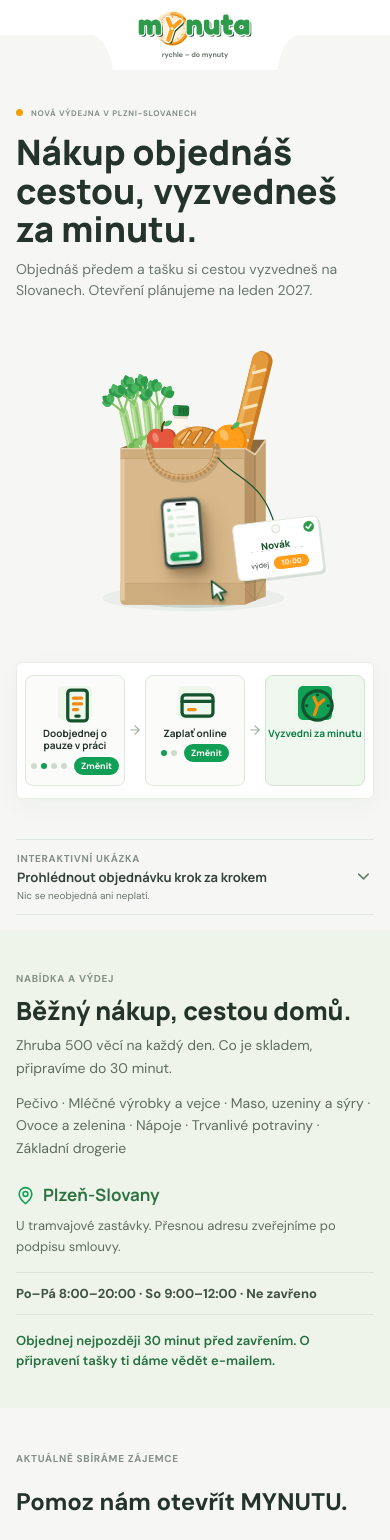
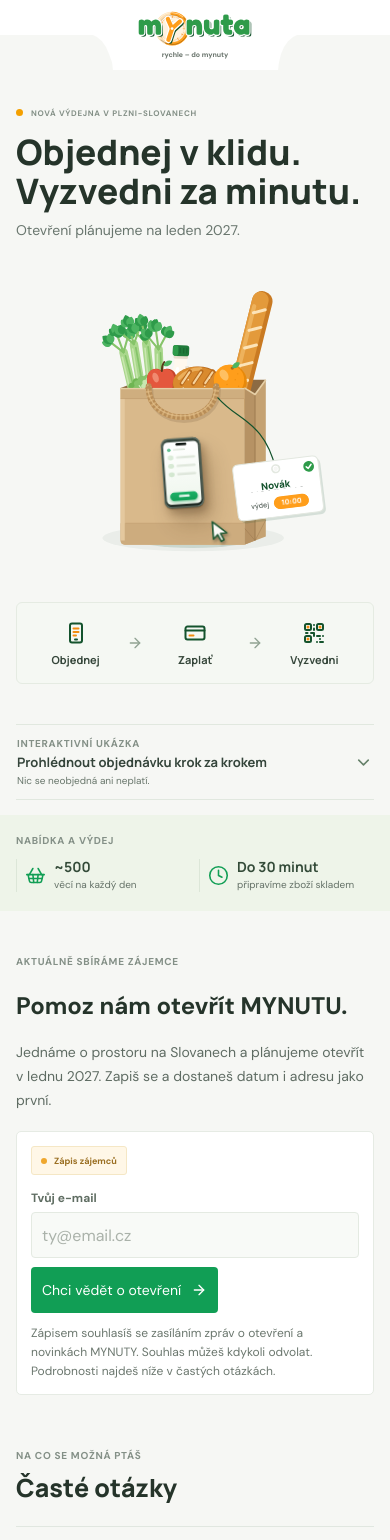
Before and after one commit to miroslavNemecDev/mynuta, a React (Vite) app: page / in a window 390 px wide. Shown: the top 1540 px of the page. Built offline with nearby package versions, Linux system fonts and the light colour scheme.

Commit message:
Polish landing page and refresh favicon

```diff
--- a/index.html
+++ b/index.html
@@ -2,8 +2,7 @@
 <html lang="cs">
   <head>
     <meta charset="UTF-8" />
-    <link rel="icon" type="image/svg+xml" href="/favicon.svg" />
-    <link rel="icon" href="/favicon.ico" sizes="any" />
+    <link rel="icon" type="image/x-icon" href="/favicon.ico?v=2" />
     <link rel="apple-touch-icon" href="/apple-touch-icon.png" />
     <meta name="viewport" content="width=device-width, initial-scale=1.0" />
     <meta name="theme-color" content="#f6f7f4" />
--- a/src/PublicLanding.css
+++ b/src/PublicLanding.css
@@ -55,7 +55,7 @@
 .flow-step { display: flex; align-items: center; justify-content: center; gap: 12px; }
 .flow-icon { display: grid; width: 45px; height: 45px; flex: 0 0 auto; place-items: center; color: var(--public-green); background: #edf7ec; border-radius: 5px; }
 .flow-icon svg { width: 29px; height: 29px; fill: none; stroke: currentColor; stroke-linecap: round; stroke-linejoin: round; stroke-width: 1.7; }
-.flow-icon .flow-custom-icon { display: block; width: 39px; height: 39px; object-fit: contain; }
+.flow-icon .flow-custom-icon { display: block; width: 38px; height: 38px; object-fit: contain; }
 .flow-step small, .flow-step strong { display: block; }.flow-step small { margin-bottom: 3px; color: #9aa39b; font-size: 9px; font-weight: 700; }.flow-step strong { font-family: Manrope, sans-serif; font-size: 13px; }
 .flow-arrow { display: grid; align-self: center; justify-self: center; place-items: center; color: #9aaf9d; }.flow-arrow svg { display: block; }
 .minute-section { padding: 61px 0 57px; background: #eef4e9; }
@@ -313,6 +313,26 @@
   .faq-list details > p { font-size: 13px; }
 }
 
+.hero-flow { grid-template-columns: minmax(0, 1fr) 36px minmax(0, 1fr) 36px minmax(0, 1fr); gap: 0; padding: 16px 22px; background: #f5f8f3; border: 1px solid #e5ebe2; border-radius: 6px; box-shadow: none; }
+.flow-step { min-width: 0; justify-content: center; gap: 10px; padding: 0; color: #35463a; text-align: left; }
+.flow-icon { width: 42px; height: 42px; background: transparent; border-radius: 0; }
+.flow-icon svg { width: 25px; height: 25px; }
+.flow-step strong { font-size: 14px; line-height: 1.2; white-space: nowrap; }
+.flow-arrow { display: block; align-self: center; justify-self: center; color: #91a393; }
+.flow-step:last-child .flow-icon { color: var(--public-green); background: transparent; box-shadow: none; }
+.flow-step:last-child strong { color: inherit; }
+
+@media (max-width: 560px) {
+  .hero-flow { grid-template-columns: minmax(0, 1fr) 18px minmax(0, 1fr) 18px minmax(0, 1fr); gap: 0; padding: 13px 8px; }
+  .flow-step { flex-direction: column; align-items: center; gap: 7px; padding: 4px 2px; text-align: center; }
+  .flow-icon { width: 26px; height: 26px; }
+  .flow-icon svg { width: 24px; height: 24px; }
+  .flow-icon .flow-custom-icon { width: 24px; height: 24px; }
+  .flow-step strong { font-size: 11px; }
+  .flow-arrow { width: 16px; height: 16px; margin: 0; transform: none; }
+  .flow-arrow svg { width: 16px; height: 16px; }
+}
+
 .demo-section { padding-top: 22px; padding-bottom: 22px; }
 .demo-disclosure { border-block: 1px solid #e1e8df; }
 .demo-disclosure-summary { display: flex; align-items: center; gap: 18px; padding: 15px 3px; color: #34443a; cursor: pointer; list-style: none; }
@@ -346,3 +366,22 @@
   .place-copy > p.opening-hours-summary { font-size: 13px; }
   .interest-section { padding-top: 38px; padding-bottom: 38px; }
 }
+
+.goods-section { padding: 24px 0; }
+.goods-facts { display: grid; grid-template-columns: 1fr 1fr 1fr; align-items: center; gap: 24px; }
+.goods-facts-label { margin: 0; }
+.goods-fact { display: flex; min-width: 0; align-items: center; gap: 12px; padding-left: 22px; color: var(--public-green); border-left: 1px solid #dce6d8; }
+.goods-fact > svg { flex: 0 0 auto; }
+.goods-fact p { display: flex; min-width: 0; flex-direction: column; gap: 2px; margin: 0; color: #526157; }
+.goods-fact strong { color: #344b39; font-family: Manrope, sans-serif; font-size: 17px; line-height: 1.2; }
+.goods-fact span { color: #657268; font-size: 11px; line-height: 1.4; }
+
+@media (max-width: 560px) {
+  .goods-section { padding: 19px 0; }
+  .goods-facts { grid-template-columns: repeat(2, minmax(0, 1fr)); gap: 12px 8px; }
+  .goods-facts-label { grid-column: 1 / -1; }
+  .goods-fact { gap: 8px; padding-left: 8px; }
+  .goods-fact > svg { width: 21px; height: 21px; }
+  .goods-fact strong { font-size: 14px; }
+  .goods-fact span { font-size: 10px; }
+}
--- a/src/PublicLanding.tsx
+++ b/src/PublicLanding.tsx
@@ -2,17 +2,19 @@
 import {
   ArrowRight,
   Check,
+  Clock,
   ChevronDown,
   MapPin,
   Minus,
   Plus,
+  ShoppingBasket,
 } from 'lucide-react'
 import './PublicLanding.css'
 import { playBagIntro, type BagIntro } from './heroBagIntro'
 
 import kartaIcon from './assets/icons/svg-svetle/karta.svg'
 import qrIcon from './assets/icons/svg-svetle/qr.svg'
-import hodinyIcon from './assets/icons/svg-svetle/hodiny.svg'
+import mobilIcon from './assets/icons/svg-svetle/mobil.svg'
 import pecivoIcon from './assets/icons/svg-svetle/pecivo.svg'
 import mlekoIcon from './assets/icons/svg-svetle/mleko.svg'
 import vejceIcon from './assets/icons/svg-svetle/vejce.svg'
@@ -20,7 +22,6 @@
 import zeleninaIcon from './assets/icons/svg-svetle/zelenina.svg'
 import masoIcon from './assets/icons/svg-svetle/maso.svg'
 import napojeIcon from './assets/icons/svg-svetle/napoje.svg'
-import mobilIcon from './assets/icons/svg-svetle/mobil.svg'
 import bagPekarna from './assets/bags/mynuta-taska-papirova/svg/taska-papirova-pekarna.svg'
 import bagSnidane from './assets/bags/mynuta-taska-papirova/svg/taska-papirova-snidane.svg'
 import bagTrh from './assets/bags/mynuta-taska-papirova/svg/taska-papirova-trh.svg'
@@ -52,35 +53,11 @@
   { name: 'Káva', icon: napojeIcon },
 ]
 
-const categories = [
-  ['Pečivo', 'Rohlíky, chléb, sladké pečivo'],
-  ['Mléčné výrobky a vejce', 'Mléko, jogurty, máslo, vejce'],
-  ['Maso, uzeniny a sýry', 'Balené maso, šunka, eidam'],
-  ['Ovoce a zelenina', 'Jablka, banány, rajčata'],
-  ['Nápoje', 'Voda, limonády, džusy'],
-  ['Trvanlivé potraviny', 'Těstoviny, rýže, konzervy, káva'],
-  ['Základní drogerie', 'Toaletní papír, mýdlo, zubní pasta'],
-]
-
 const commonCzechSurnames = [
   'Novák', 'Svoboda', 'Novotný', 'Dvořák', 'Černý',
   'Procházka', 'Kučera', 'Veselý', 'Horák', 'Němec',
   'Marek', 'Pospíšil', 'Pokorný', 'Hájek', 'Jelínek',
   'Král', 'Růžička', 'Beneš', 'Fiala', 'Sedláček',
-]
-
-type FlowOption = { title: string; hint: string }
-
-const orderMoments: FlowOption[] = [
-  { title: 'Týdenní nákup z gauče', hint: 'Sestavíš ho v klidu doma.' },
-  { title: 'Doobjednej o pauze v práci', hint: 'Pár klepnutí a máš hotovo.' },
-  { title: 'Sestav ho na počítači', hint: 'Velká obrazovka, žádný spěch.' },
-  { title: 'Už je někdo na cestě?', hint: 'Pošli mu QR kód a nákup vyzvedne za tebe.' },
-]
-
-const paymentMoments: FlowOption[] = [
-  { title: 'Zaplať online', hint: 'Předem, na místě už nic neřešíš.' },
-  { title: 'Zaplať na místě', hint: 'Po jednoduché registraci.' },
 ]
 
 const ticketTimeOptions = Array.from({ length: 13 }, (_, index) => `${String(index + 8).padStart(2, '0')}:00`)
@@ -162,63 +139,6 @@
       <img src={publicAsset('mynuta-logo.svg')} alt="MYNUTA" />
       <span className="public-brand-tagline">rychle – do mynuty</span>
     </a>
-  )
-}
-
-function FlowIcon({ kind }: { kind: 'phone' | 'pay' | 'clock' }) {
-  const iconMap = {
-    phone: mobilIcon,
-    pay: kartaIcon,
-    clock: hodinyIcon,
-  }
-  return <img src={iconMap[kind]} alt="" aria-hidden="true" className="flow-custom-icon" />
-}
-
-function FlowChoice({ number, kind, options, autoRotateMs }: {
-  number: string
-  kind: 'phone' | 'pay' | 'clock'
-  options: FlowOption[]
-  autoRotateMs?: number
-}) {
-  const [index, setIndex] = useState(0)
-  const [touched, setTouched] = useState(false)
-  const [paused, setPaused] = useState(false)
-
-  useEffect(() => {
-    if (!autoRotateMs || touched || paused || window.matchMedia('(prefers-reduced-motion: reduce)').matches) return
-    const timer = window.setInterval(() => setIndex((current) => (current + 1) % options.length), autoRotateMs)
-    return () => window.clearInterval(timer)
-  }, [autoRotateMs, touched, paused, options.length])
-
-  const current = options[index]
-
-  return (
-    <button
-      type="button"
-      className="flow-step flow-choice"
-      aria-label={`${number}. ${current.title}. ${current.hint} Klepnutím změníš variantu.`}
-      onMouseEnter={() => setPaused(true)}
-      onMouseLeave={() => setPaused(false)}
-      onFocus={() => setPaused(true)}
-      onBlur={() => setPaused(false)}
-      onClick={() => {
-        setTouched(true)
-        setIndex((value) => (value + 1) % options.length)
-      }}
-    >
-      <span className="flow-icon">
-        <FlowIcon kind={kind} />
-      </span>
-      <span className="flow-text">
-        <small>{number}</small>
-        <strong key={`title-${index}`} className="flow-swap">{current.title}</strong>
-        <span key={`hint-${index}`} className="flow-hint flow-swap">{current.hint}</span>
-        <span className="flow-footer">
-          <span className="flow-dots" aria-hidden="true">{options.map((option, optionIndex) => <i key={option.title} className={optionIndex === index ? 'active' : ''} />)}</span>
-          <span className="flow-change" aria-hidden="true">Změnit</span>
-        </span>
-      </span>
-    </button>
   )
 }
 
@@ -416,8 +336,8 @@
         <section className="public-hero wrap" aria-labelledby="hero-title">
           <div className="hero-copy">
             <span className="hero-eyebrow"><span /> NOVÁ VÝDEJNA V PLZNI-SLOVANECH</span>
-            <h1 id="hero-title">Nákup objednáš cestou, vyzvedneš za minutu.</h1>
-            <p>Objednáš předem a tašku si cestou vyzvedneš na Slovanech. Otevření plánujeme na leden 2027.</p>
+            <h1 id="hero-title">Objednej v klidu. Vyzvedni za minutu.</h1>
+            <p>Otevření plánujeme na leden 2027.</p>
           </div>
           <div className="hero-visual">
             <div className="hero-mark">
@@ -552,12 +472,12 @@
               </div>
             </div>
           </div>
-          <div className="hero-flow" aria-label="Sestav nákup, zaplať a vyzvedni za minutu">
-            <FlowChoice number="01 · VÝBĚR" kind="phone" options={orderMoments} autoRotateMs={4200} />
-            <span className="flow-arrow" aria-hidden="true"><ArrowRight size={18} /></span>
-            <FlowChoice number="02 · PLATBA" kind="pay" options={paymentMoments} />
-            <span className="flow-arrow" aria-hidden="true"><ArrowRight size={18} /></span>
-            <div className="flow-step flow-step-final"><span className="flow-icon"><FlowIcon kind="clock" /></span><span className="flow-text"><small>03 · HOTOVO</small><strong>Vyzvedni za minutu</strong><span className="flow-hint">Taška už čeká.</span></span></div>
+          <div className="hero-flow" role="list" aria-label="Tři kroky nákupu">
+            <div className="flow-step" role="listitem"><span className="flow-icon"><img src={mobilIcon} alt="" aria-hidden="true" className="flow-custom-icon" /></span><strong>Objednej</strong></div>
+            <ArrowRight className="flow-arrow" size={18} aria-hidden="true" />
+            <div className="flow-step" role="listitem"><span className="flow-icon"><img src={kartaIcon} alt="" aria-hidden="true" className="flow-custom-icon" /></span><strong>Zaplať</strong></div>
+            <ArrowRight className="flow-arrow" size={18} aria-hidden="true" />
+            <div className="flow-step" role="listitem"><span className="flow-icon"><img src={qrIcon} alt="" aria-hidden="true" className="flow-custom-icon" /></span><strong>Vyzvedni</strong></div>
           </div>
         </section>
 
@@ -631,14 +551,15 @@
         </section>
 
         <section className="goods-section" id="kde-a-kdy">
-          <div className="wrap goods-inner">
-            <div className="section-heading"><span className="section-label">NABÍDKA A VÝDEJ</span><h2>Běžný nákup, cestou domů.</h2><p>Zhruba 500 věcí na každý den. Co je skladem, připravíme do 30 minut.</p><p className="goods-category-summary">{categories.map(([name]) => name).join(' · ')}</p></div>
-            <div className="place-copy"><p className="place-name"><MapPin size={19} /> Plzeň-Slovany</p><p>U tramvajové zastávky. Přesnou adresu zveřejníme po podpisu smlouvy.</p><p className="opening-hours-summary">Po–Pá 8:00–20:00 · So 9:00–12:00 · Ne zavřeno</p><p className="place-note">Objednej nejpozději 30 minut před zavřením. O připravení tašky ti dáme vědět e-mailem.</p></div>
+          <div className="wrap goods-facts">
+            <h2 className="goods-facts-label section-label">NABÍDKA A VÝDEJ</h2>
+            <div className="goods-fact"><ShoppingBasket size={26} strokeWidth={1.8} aria-hidden="true" /><p><strong>~500</strong><span>věcí na každý den</span></p></div>
+            <div className="goods-fact"><Clock size={26} strokeWidth={1.8} aria-hidden="true" /><p><strong>Do 30 minut</strong><span>připravíme zboží skladem</span></p></div>
           </div>
         </section>
 
         <section className="interest-section wrap" id="zajemci">
-          <div className="interest-copy"><span className="section-label">AKTUÁLNĚ SBÍRÁME ZÁJEMCE</span><h2>Pomoz nám otevřít MYNUTU.</h2><p>Jednáme o prostoru na Slovanech a výdejnu otevřeme, když o ni bude dost zájmu. Zapsaným pošleme datum i přesnou adresu jako prvním.</p></div>
+          <div className="interest-copy"><span className="section-label">AKTUÁLNĚ SBÍRÁME ZÁJEMCE</span><h2>Pomoz nám otevřít MYNUTU.</h2><p>Jednáme o prostoru na Slovanech a plánujeme otevřít v lednu 2027. Zapiš se a dostaneš datum i adresu jako první.</p></div>
           <form className="interest-demo" onSubmit={handleInterestSubmit}>
             <span className="demo-badge"><span /> Zápis zájemců</span>
             <label htmlFor="interest-email">Tvůj e-mail</label>
```
